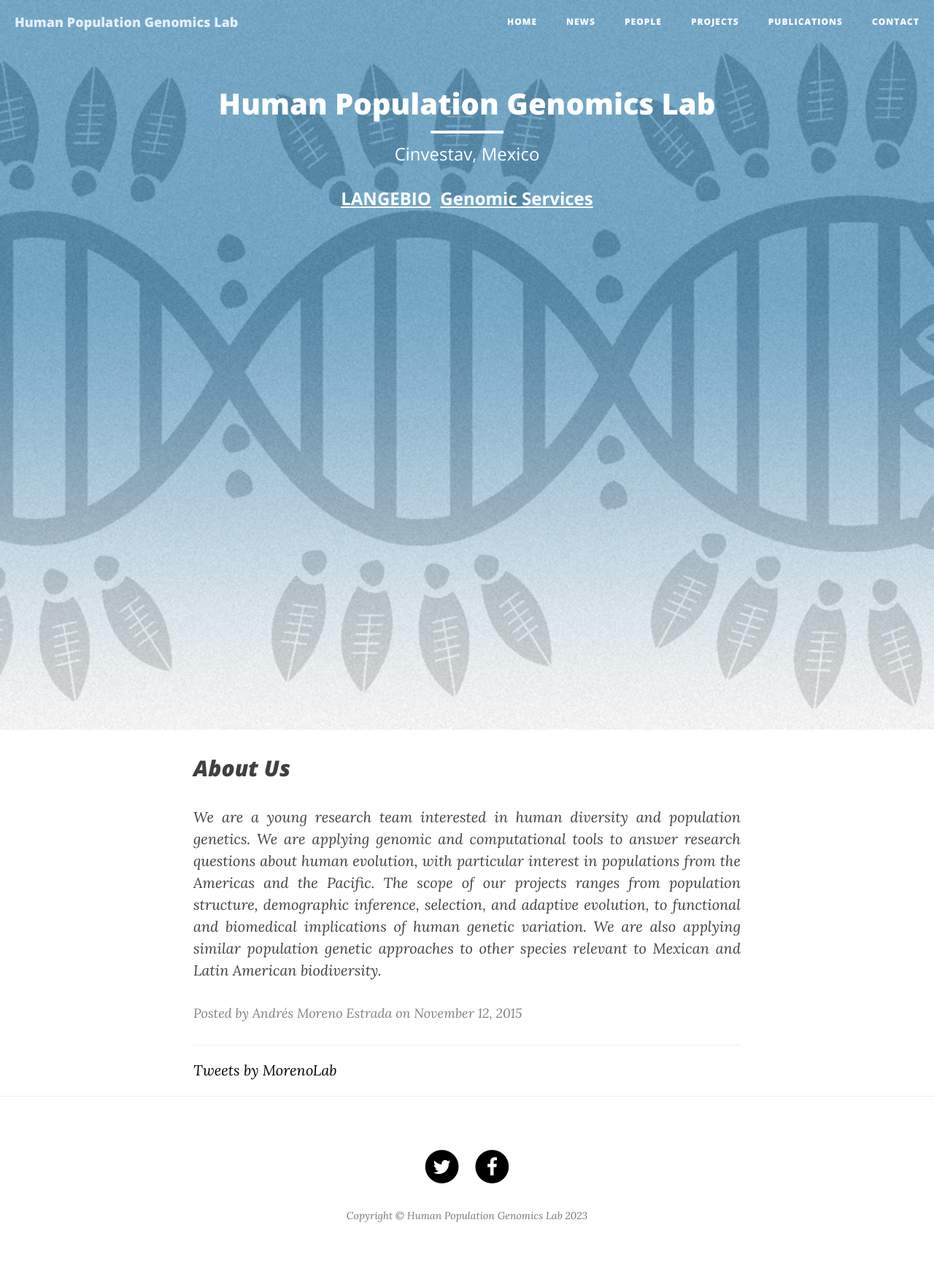
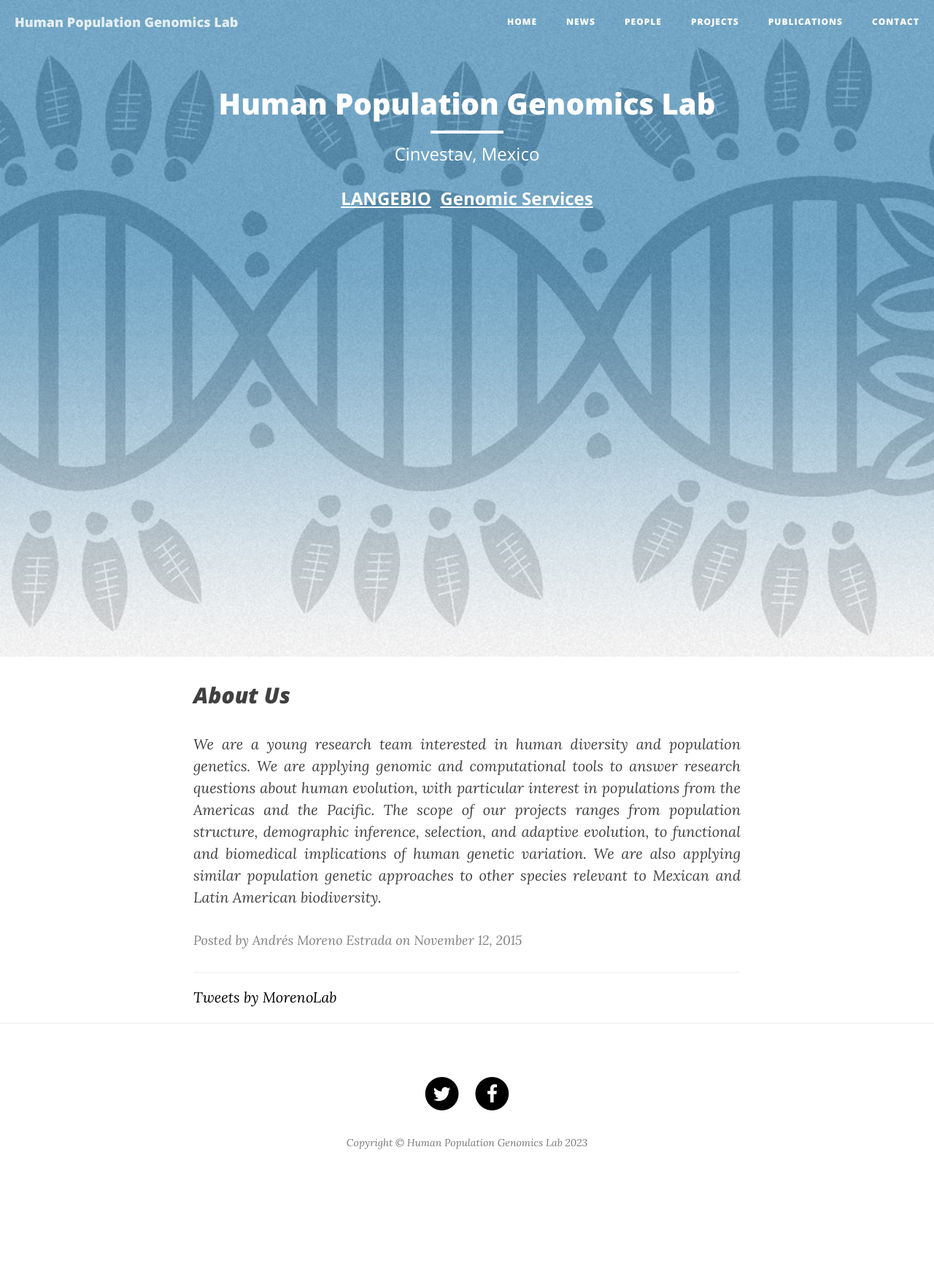
Before and after one commit to milkshakeplustip/milkshakeplustip.github.io, a Jekyll site: the page built from index.html, in a window 1280 px wide. Shown: the whole page at 73% size. Built offline with Jekyll 4.4.1, drawn with Linux system fonts in a browser that asks for light colours; nearby versions of some CDN libraries; the list of posts is cut into pages by our own code; comment, search, counter and statistics services are not loaded; after the commit the page ends 1642 px from its top, so only the background shows below that.

Commit message:
Update page.html

```diff
--- a/_layouts/page.html
+++ b/_layouts/page.html
@@ -3,7 +3,7 @@
 ---
 
 <!-- Page Header -->
-<header class="intro-header" style="background-image: url('{{ site.baseurl }}/{% if page.header-img %}{{ page.header-img }}{% else %}{{ site.header-img }}{% endif %}'); background-size: cover; height: 1000px">
+<header class="intro-header" style="background-image: url('{{ site.baseurl }}/{% if page.header-img %}{{ page.header-img }}{% else %}{{ site.header-img }}{% endif %}'); background-size: cover; height: 900px">
     <div class="container">
         <div class="row">
             <div class="col-lg-8 col-lg-offset-2 col-md-10 col-md-offset-1">
```
